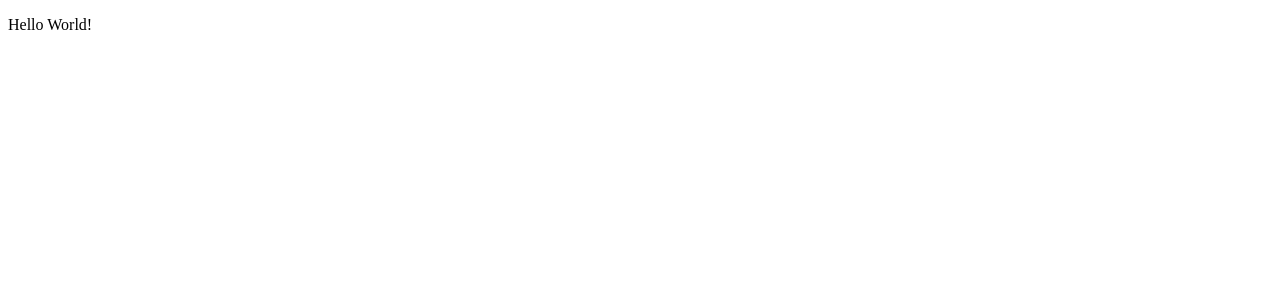
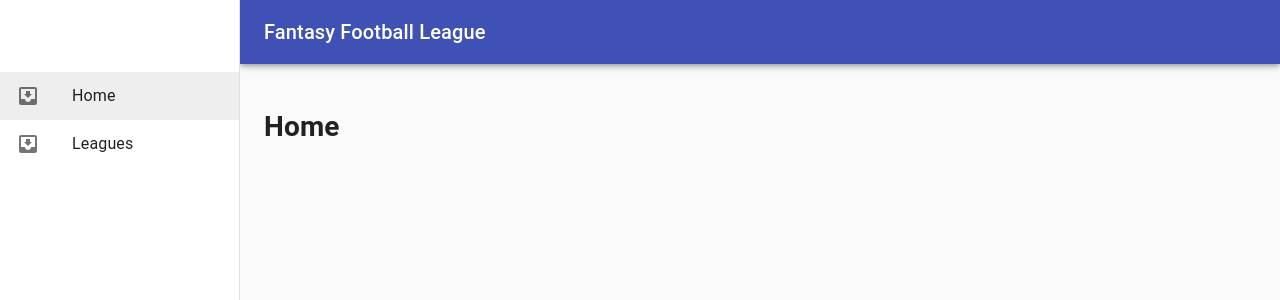
Before and after one commit to stuartjwright/fantasy-football-app, a React (Create React App) app in the folder frontend/: page / in a window 1280 px wide. Shown: the top 300 px of the page. Built offline with nearby package versions, Linux system fonts and the light colour scheme; the HTML template or start-up script is replaced by a standard one.

Commit message:
some basic navigation added to frontend

```diff
--- a/frontend/src/App.js
+++ b/frontend/src/App.js
@@ -1,11 +1,8 @@
 import React from 'react'
+import MainNavigation from './MainNavigation'
 
 const App = () => {
-  return (
-    <div>
-      <p>Hello World!</p>
-    </div>
-  )
+  return <MainNavigation />
 }
 
 export default App
--- /dev/null
+++ b/frontend/src/MainNavigation.js
@@ -0,0 +1,115 @@
+import React from 'react'
+import {
+  BrowserRouter as Router,
+  Switch,
+  Route,
+  NavLink
+} from 'react-router-dom'
+import { makeStyles } from '@material-ui/core/styles'
+import Drawer from '@material-ui/core/Drawer'
+import CssBaseline from '@material-ui/core/CssBaseline'
+import AppBar from '@material-ui/core/AppBar'
+import Toolbar from '@material-ui/core/Toolbar'
+import List from '@material-ui/core/List'
+import Typography from '@material-ui/core/Typography'
+import ListItem from '@material-ui/core/ListItem'
+import ListItemIcon from '@material-ui/core/ListItemIcon'
+import ListItemText from '@material-ui/core/ListItemText'
+import InboxIcon from '@material-ui/icons/MoveToInbox'
+
+const drawerWidth = 240
+
+const useStyles = makeStyles(theme => ({
+  root: {
+    display: 'flex'
+  },
+  appBar: {
+    width: `calc(100% - ${drawerWidth}px)`,
+    marginLeft: drawerWidth
+  },
+  drawer: {
+    width: drawerWidth,
+    flexShrink: 0
+  },
+  drawerPaper: {
+    width: drawerWidth
+  },
+  toolbar: theme.mixins.toolbar,
+  content: {
+    flexGrow: 1,
+    backgroundColor: theme.palette.background.default,
+    padding: theme.spacing(3)
+  },
+  active: {
+    backgroundColor: theme.palette.grey[200]
+  },
+  listItem: {
+    color: theme.palette.text.primary
+  }
+}))
+
+export default () => {
+  const classes = useStyles()
+
+  return (
+    <Router>
+      <div className={classes.root}>
+        <CssBaseline />
+        <AppBar position="fixed" className={classes.appBar}>
+          <Toolbar>
+            <Typography variant="h6" noWrap>
+              Fantasy Football League
+            </Typography>
+          </Toolbar>
+        </AppBar>
+        <Drawer
+          className={classes.drawer}
+          variant="permanent"
+          classes={{
+            paper: classes.drawerPaper
+          }}
+          anchor="left"
+        >
+          <div className={classes.toolbar} />
+          <List>
+            <ListItem
+              component={NavLink}
+              to="/"
+              exact
+              activeClassName={classes.active}
+            >
+              <ListItemIcon>
+                <InboxIcon />
+              </ListItemIcon>
+              <ListItemText primary="Home" className={classes.listItem} />
+            </ListItem>
+            <ListItem
+              component={NavLink}
+              to="/leagues"
+              activeClassName={classes.active}
+            >
+              <ListItemIcon>
+                <InboxIcon />
+              </ListItemIcon>
+              <ListItemText primary="Leagues" className={classes.listItem} />
+            </ListItem>
+          </List>
+        </Drawer>
+        <main className={classes.content}>
+          <div className={classes.toolbar} />
+          <Switch>
+            <Route path="/" exact>
+              <Home />
+            </Route>
+            <Route path="/leagues" exact>
+              <Leagues />
+            </Route>
+          </Switch>
+        </main>
+      </div>
+    </Router>
+  )
+}
+
+const Home = () => <h1>Home</h1>
+const Leagues = () => <h1>Leagues</h1>
```
